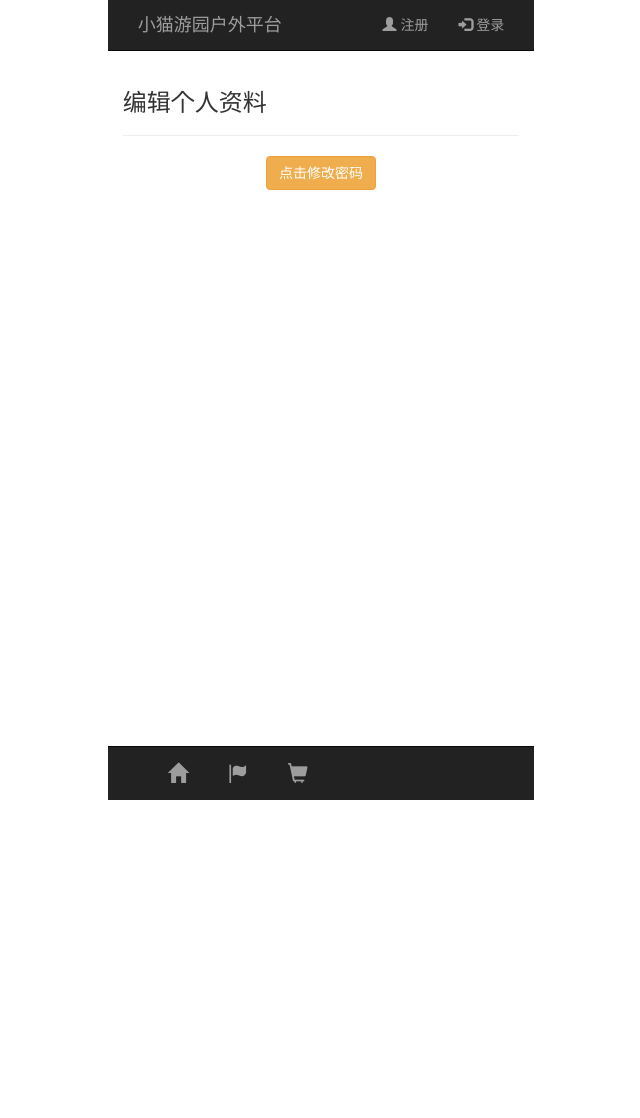
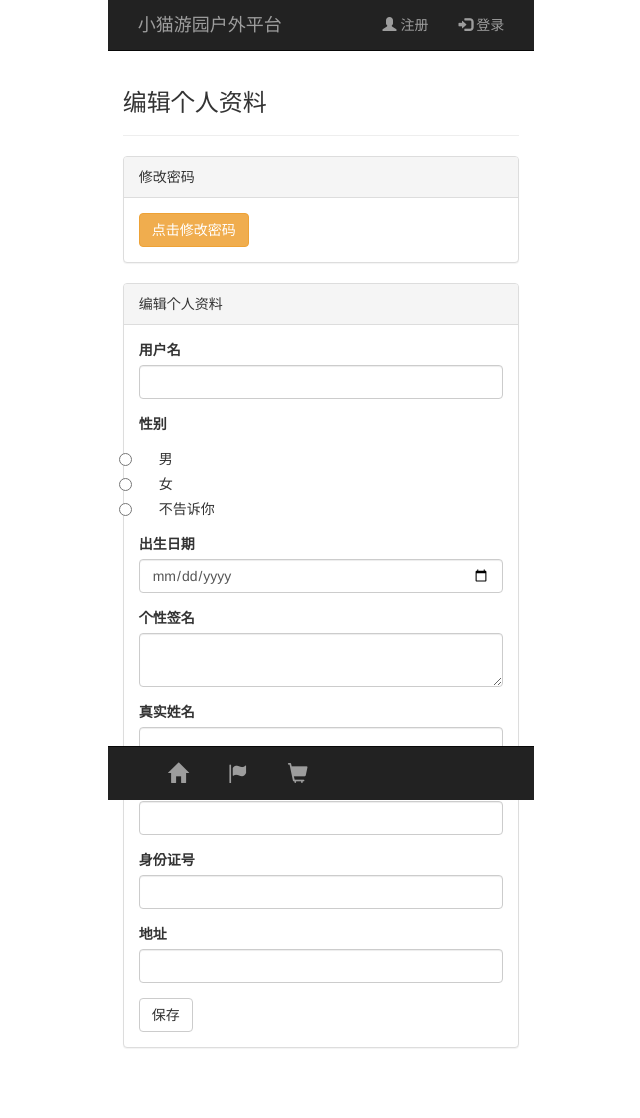
Before and after one commit to luckylark/catyy, a Flask app: template app/app/templates/user/edit_profile.html in a window 1280 px wide. Shown: the whole page, without its empty margins (319-959 px from the left). Before the commit the page ends 800 px from the top, so only its background shows below. Run offline with Flask 2, Linux system fonts and the light colour scheme; the template is opened without the code that fills it: values that come from a table or form of the project are taken from there, others are empty; parts of the project's set-up code (start-up, migrations or seed data) failed here and were passed over; some libraries are stand-ins or nearby versions.

Commit message:
complete profile part

```diff
--- a/app/app/forms/profile.py
+++ b/app/app/forms/profile.py
@@ -1,9 +1,29 @@
 from flask_wtf import Form
-from wtforms import StringField, PasswordField, SubmitField, BooleanField, FileField
-from wtforms.validators import DataRequired
+from wtforms import StringField, PasswordField, SubmitField, BooleanField, FileField, RadioField, TextAreaField
+from wtforms.validators import DataRequired, Length, ValidationError
+from wtforms.fields.html5 import DateField, IntegerField
 from ..tools.photo import resize
+from ..models.user import User
 
 
 class PhotoForm(Form):
     avatar = FileField('选择图片：', [DataRequired('请选择图片')])
     submit = SubmitField('上传图片')
+
+
+class EditProfileForm(Form):
+    #头像
+    username = StringField('用户名', validators=[Length(1, 64, '只能输入64个字符以内哦')])
+    gender = RadioField('性别', choices=[('男', '男'), ('女', '女'), ('不告诉你', '不告诉你')])
+    birthday = DateField('出生日期')
+    about_me = TextAreaField('个性签名', [Length(0, 100, '只能输入100字以内哦')])
+    #出行+邮寄信息
+    name = StringField('真实姓名', validators=[Length(0, 64, '最多只能输入64个字符哦')])
+    phone = StringField('电话', validators=[Length(0, 15)])
+    id_number = StringField('身份证号', validators=[Length(0, 18, '身份证号只能是18位哦')]) #TODO正则表达式
+    address = StringField('地址', validators=[Length(0, 64, '地址只能是64字以内')])
+    submit = SubmitField('保存')
+
+    def validate_username(self, field):
+        if User.query.filter_by(username=field.data).first():
+            raise ValidationError('该用户名已注册，你可以换个其他的用户名')
--- a/app/app/templates/user/edit_profile.html
+++ b/app/app/templates/user/edit_profile.html
@@ -7,8 +7,17 @@
             <h3>编辑个人资料</h3>
     </div>
 
-    <div class="row text-center cover">
-     <a href="{{ url_for('auth.change_password') }}" class="btn btn-warning">点击修改密码</a>
+    <div class="panel panel-default">
+    <div class="panel-heading">修改密码</div>
+     <div class="panel-body">
+         <a href="{{ url_for('auth.change_password') }}" class="btn btn-warning">点击修改密码</a>
+     </div>
+    </div>
+    <div class="panel panel-default">
+    <div class="panel-heading">编辑个人资料</div>
+     <div class="panel-body">
+    {{ wtf.quick_form(form) }}
+    </div>
     </div>
 {# 编辑profile #}
 {% endblock %}
```
Also changed, not shown: app/app/templates/team/activities_follow.html (+7 -1 lines), app/app/templates/team/activities_joined.html (+7 -1 lines), app/app/templates/user/profile.html (+9 -2 lines), app/app/templates/user/profile_details.html (added, +21 -0 lines), app/app/user/view_profile.py (+30 -2 lines).
